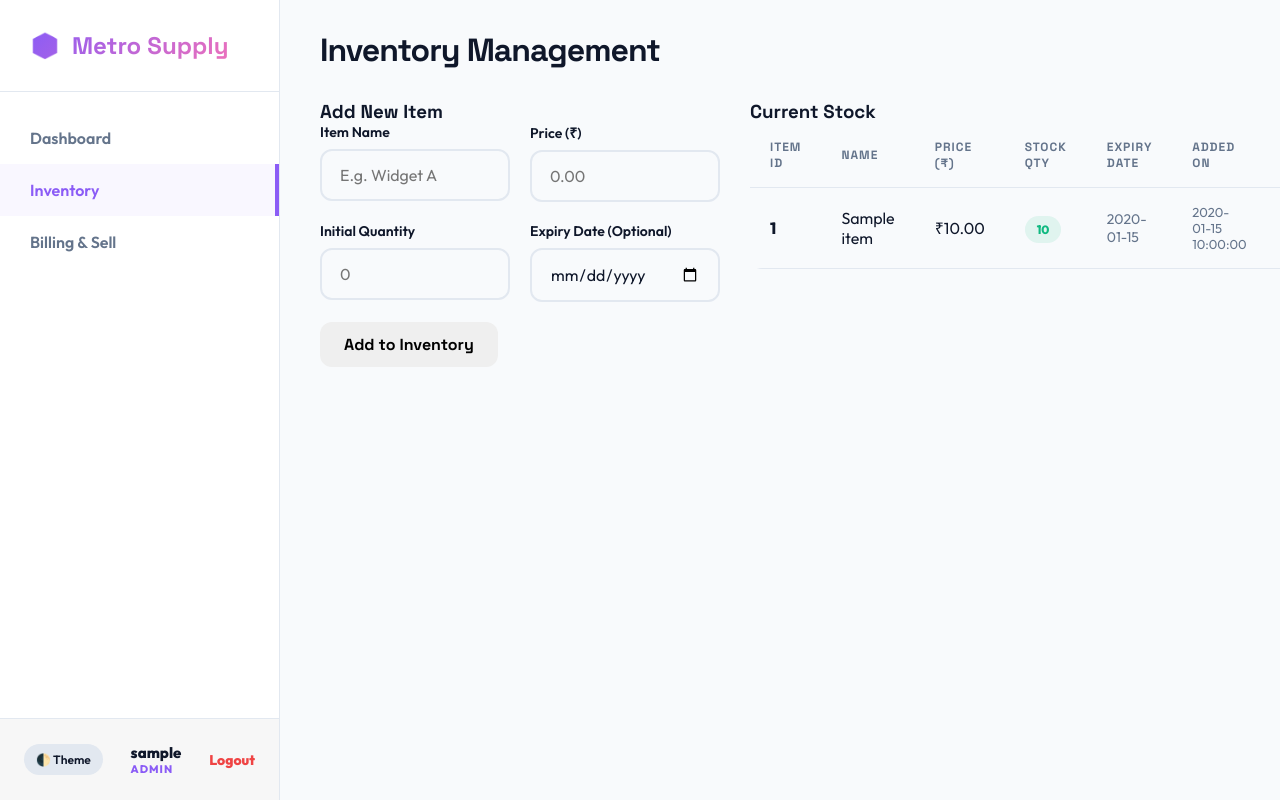
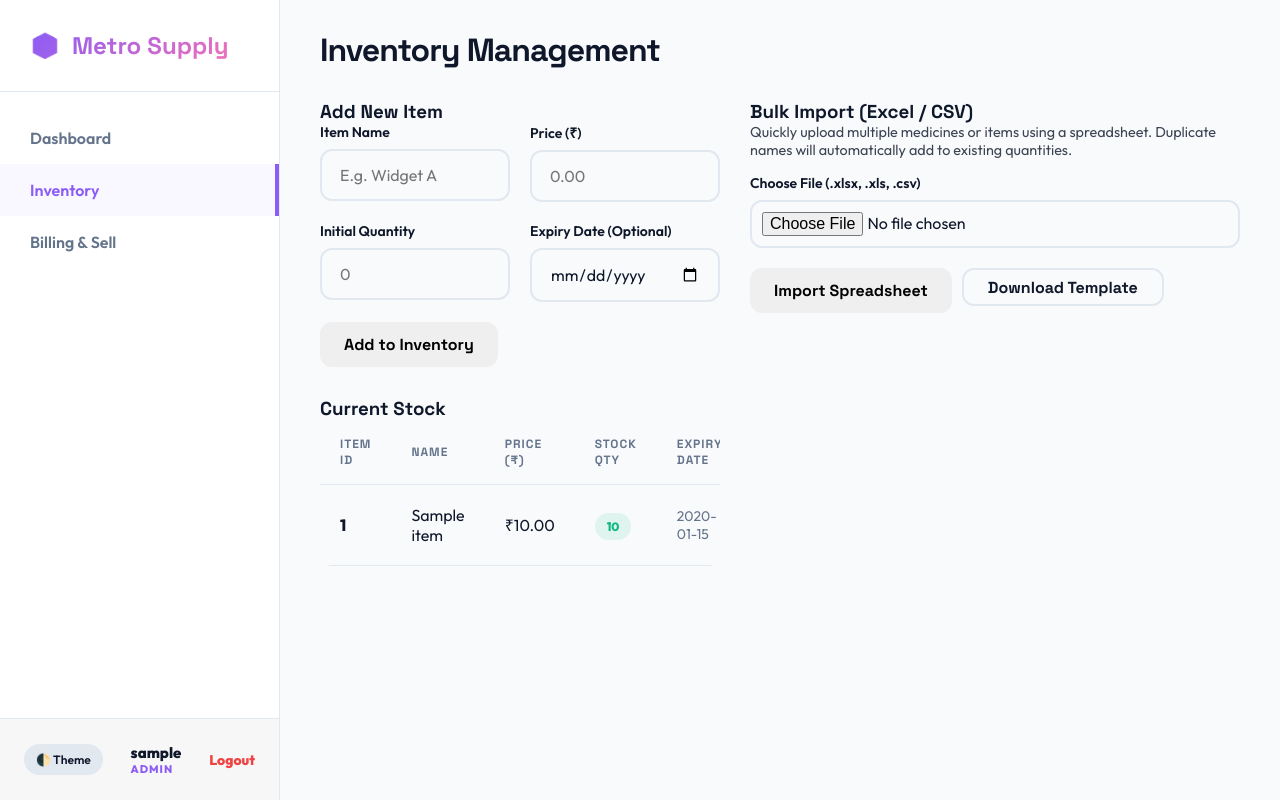
Before and after one commit to ishan1796/Inventory_managment_, a Flask app: page /inventory in a window 1280 px wide; the page is wider, and only the part inside the window is pictured. Run offline with Flask 3, Linux system fonts and the light colour scheme; a user stored in the database is signed in; tables that the repository leaves empty hold one stand-in row (values such as "Sample post").

Commit message:
Implement bulk medicine upload via Excel and CSV with database upsert

```diff
--- a/app.py
+++ b/app.py
@@ -1,8 +1,10 @@
 import os
 import uuid
 import json
+import csv
+import io
 from datetime import datetime, timedelta, date
-from flask import Flask, render_template, request, jsonify, redirect, url_for, flash
+from flask import Flask, render_template, request, jsonify, redirect, url_for, flash, Response
 from werkzeug.security import generate_password_hash, check_password_hash
 from flask_login import LoginManager, login_user, login_required, logout_user, current_user
 from sqlalchemy import func
@@ -356,5 +358,165 @@ def dashboard_data():
         'top_product': top_product
     })
 
+@app.route('/api/download_template')
+@login_required
+def download_template():
+    output = io.StringIO()
+    writer = csv.writer(output)
+    writer.writerow(['Medicine Name', 'Price (INR)', 'Stock Quantity', 'Expiry Date (YYYY-MM-DD)'])
+    writer.writerow(['Paracetamol 650mg', '15.50', '100', '2027-12-31'])
+    writer.writerow(['Amoxicillin 500mg', '85.00', '50', '2026-10-15'])
+    writer.writerow(['Cetirizine 10mg', '5.20', '200', ''])
+
+    response = Response(output.getvalue(), mimetype='text/csv')
+    response.headers['Content-Disposition'] = 'attachment; filename=inventory_template.csv'
+    return response
+
+@app.route('/api/upload_inventory', methods=['POST'])
+@login_required
+def upload_inventory():
+    if 'file' not in request.files:
+        return jsonify({'error': 'No file uploaded'}), 400
+
+    file = request.files['file']
+    if not file or file.filename == '':
+        return jsonify({'error': 'No selected file'}), 400
+
+    filename = file.filename.lower()
+    rows = []
+
+    try:
+        if filename.endswith('.csv'):
+            file_content = file.read().decode('utf-8-sig')
+            csv_data = csv.DictReader(io.StringIO(file_content))
+            for r in csv_data:
+                rows.append(r)
+        elif filename.endswith(('.xlsx', '.xls')):
+            import openpyxl
+            file_content = file.read()
+            wb = openpyxl.load_workbook(io.BytesIO(file_content), data_only=True)
+            sheet = wb.active
+            headers = [cell.value for cell in sheet[1]]
+            if not any(headers):
+                return jsonify({'error': 'Empty Excel sheet'}), 400
+
+            for row_idx in range(2, sheet.max_row + 1):
+                row_values = [sheet.cell(row=row_idx, column=col_idx).value for col_idx in range(1, len(headers) + 1)]
+                if not any(v is not None for v in row_values):
+                    continue
+                row_dict = {headers[i]: row_values[i] for i in range(len(headers)) if headers[i] is not None}
+                rows.append(row_dict)
+        else:
+            return jsonify({'error': 'Unsupported file format. Please upload CSV or Excel (.xlsx/.xls)'}), 400
+    except Exception as e:
+        return jsonify({'error': f'Failed to read file: {str(e)}'}), 400
+
+    if not rows:
+        return jsonify({'error': 'No data rows found in file'}), 400
+
+    added_count = 0
+    updated_count = 0
+    errors = []
+
+    def get_field(row_dict, options):
+        for opt in options:
+            for k in row_dict.keys():
+                if k and k.strip().lower() == opt.lower():
+                    return row_dict[k]
+        return None
+
+    for idx, row in enumerate(rows, start=2):
+        name_val = get_field(row, ['medicine name', 'item name', 'name', 'product name'])
+        price_val = get_field(row, ['price (inr)', 'price', 'list price', 'mrp'])
+        qty_val = get_field(row, ['stock quantity', 'quantity', 'stock qty', 'stock', 'qty'])
+        expiry_val = get_field(row, ['expiry date', 'expiry date (yyyy-mm-dd)', 'expiry'])
+
+        if not name_val or str(name_val).strip() == '':
+            errors.append({'row': idx, 'error': 'Missing medicine/item name'})
+            continue
+
+        name_val = str(name_val).strip()
+
+        if price_val is None or str(price_val).strip() == '':
+            errors.append({'row': idx, 'error': f"Missing price for '{name_val}'"})
+            continue
+        try:
+            price = float(str(price_val).replace('₹', '').replace(',', '').strip())
+            if price < 0:
+                errors.append({'row': idx, 'error': f"Price cannot be negative for '{name_val}'"})
+                continue
+        except ValueError:
+            errors.append({'row': idx, 'error': f"Invalid price format '{price_val}' for '{name_val}'"})
+            continue
+
+        if qty_val is None or str(qty_val).strip() == '':
+            errors.append({'row': idx, 'error': f"Missing quantity for '{name_val}'"})
+            continue
+        try:
+            quantity = int(float(str(qty_val).replace(',', '').strip()))
+            if quantity < 0:
+                errors.append({'row': idx, 'error': f"Quantity cannot be negative for '{name_val}'"})
+                continue
+        except ValueError:
+            errors.append({'row': idx, 'error': f"Invalid quantity format '{qty_val}' for '{name_val}'"})
+            continue
+
+        expiry_date = None
+        if expiry_val and str(expiry_val).strip() != '':
+            expiry_str = str(expiry_val).strip()
+            parsed = False
+            for fmt in ('%Y-%m-%d', '%d-%m-%Y', '%m/%d/%Y', '%Y/%m/%d', '%d/%m/%Y'):
+                try:
+                    if ' ' in expiry_str:
+                        expiry_str = expiry_str.split(' ')[0]
+                    expiry_date = datetime.strptime(expiry_str, fmt).date()
+                    parsed = True
+                    break
+                except ValueError:
+                    continue
+
+            if not parsed and isinstance(expiry_val, (datetime, date)):
+                expiry_date = expiry_val if isinstance(expiry_val, date) else expiry_val.date()
+                parsed = True
+
+            if not parsed:
+                errors.append({'row': idx, 'error': f"Invalid expiry date format '{expiry_val}' for '{name_val}'. Use YYYY-MM-DD."})
+                continue
+
+        try:
+            existing_item = Item.query.filter(func.lower(Item.name) == func.lower(name_val)).first()
+            if existing_item:
+                existing_item.price = price
+                existing_item.quantity += quantity
+                if expiry_date:
+                    existing_item.expiry_date = expiry_date
+                updated_count += 1
+            else:
+                item_id = f"ITM-{str(uuid.uuid4())[:8].upper()}"
+                new_item = Item(
+                    item_id=item_id,
+                    name=name_val,
+                    price=price,
+                    quantity=quantity,
+                    expiry_date=expiry_date
+                )
+                db.session.add(new_item)
+                added_count += 1
+        except Exception as db_err:
+            errors.append({'row': idx, 'error': f"Database save error: {str(db_err)}"})
+
+    try:
+        db.session.commit()
+    except Exception as commit_err:
+        db.session.rollback()
+        return jsonify({'error': f"Failed to save changes: {str(commit_err)}"}), 500
+
+    return jsonify({
+        'success': True,
+        'added': added_count,
+        'updated': updated_count,
+        'errors': errors
+    })
+
 if __name__ == '__main__':
     app.run(debug=True, port=5000)
--- a/requirements.txt
+++ b/requirements.txt
@@ -3,3 +3,4 @@ flask-sqlalchemy
 flask-login
 werkzeug
 psycopg2-binary
+openpyxl
--- a/static/js/main.js
+++ b/static/js/main.js
@@ -64,6 +64,76 @@ document.addEventListener('DOMContentLoaded', () => {
                 alert('Request failed');
             }
         });
+
+        // Bulk Upload Form Submit
+        const bulkUploadForm = document.getElementById('bulk-upload-form');
+        if (bulkUploadForm) {
+            // Add style for keyframes animation if not present
+            if (!document.getElementById('spinner-keyframes')) {
+                const style = document.createElement('style');
+                style.id = 'spinner-keyframes';
+                style.innerHTML = `@keyframes spin { 0% { transform: rotate(0deg); } 100% { transform: rotate(360deg); } }`;
+                document.head.appendChild(style);
+            }
+
+            bulkUploadForm.addEventListener('submit', async (e) => {
+                e.preventDefault();
+                const fileInput = document.getElementById('bulk-file-input');
+                const resultDiv = document.getElementById('bulk-upload-result');
+
+                if (!fileInput.files || fileInput.files.length === 0) {
+                    alert('Please select a file to upload.');
+                    return;
+                }
+
+                const formData = new FormData();
+                formData.append('file', fileInput.files[0]);
+
+                resultDiv.style.display = 'block';
+                resultDiv.style.background = 'rgba(255, 255, 255, 0.1)';
+                resultDiv.style.color = 'var(--text-color)';
+                resultDiv.innerHTML = '<div style="margin-right:10px; display:inline-block; width:12px; height:12px; border:2px solid var(--primary-color); border-radius:50%; border-top-color:transparent; animation:spin 1s linear infinite; vertical-align:middle;"></div> Processing spreadsheet...';
+
+                try {
+                    const res = await fetch('/api/upload_inventory', {
+                        method: 'POST',
+                        body: formData
+                    });
+                    const data = await res.json();
+
+                    if (res.ok) {
+                        let html = `<p style="font-weight:bold; color:#4caf50; margin-bottom:5px;">✓ Import Complete!</p>`;
+                        html += `<p style="margin:2px 0;">Added: <strong>${data.added}</strong> new items</p>`;
+                        html += `<p style="margin:2px 0;">Updated: <strong>${data.updated}</strong> existing items</p>`;
+
+                        if (data.errors && data.errors.length > 0) {
+                            html += `<div style="margin-top:10px; border-top:1px solid rgba(255,255,255,0.1); padding-top:5px;">`;
+                            html += `<p style="font-weight:bold; color:#ff9800; margin-bottom:5px;">Warnings (${data.errors.length} rows skipped):</p>`;
+                            html += `<ul style="max-height:100px; overflow-y:auto; padding-left:15px; margin:0; font-size:0.85rem; color:#ffb74d;">`;
+                            data.errors.forEach(err => {
+                                html += `<li>Row ${err.row}: ${err.error}</li>`;
+                            });
+                            html += `</ul></div>`;
+                        }
+
+                        resultDiv.style.background = 'rgba(76, 175, 80, 0.1)';
+                        resultDiv.style.border = '1px solid rgba(76, 175, 80, 0.3)';
+                        resultDiv.innerHTML = html;
+                        bulkUploadForm.reset();
+                        fetchInventory();
+                    } else {
+                        resultDiv.style.background = 'rgba(244, 67, 54, 0.1)';
+                        resultDiv.style.border = '1px solid rgba(244, 67, 54, 0.3)';
+                        resultDiv.innerHTML = `<p style="color:#f44336; font-weight:bold; margin:0;">Error: ${data.error}</p>`;
+                    }
+                } catch (err) {
+                    console.error(err);
+                    resultDiv.style.background = 'rgba(244, 67, 54, 0.1)';
+                    resultDiv.style.border = '1px solid rgba(244, 67, 54, 0.3)';
+                    resultDiv.innerHTML = `<p style="color:#f44336; font-weight:bold; margin:0;">Upload failed. Server connection error.</p>`;
+                }
+            });
+        }
 
         // Edit Item Form Submit
         document.getElementById('edit-item-form').addEventListener('submit', async (e) => {
--- a/templates/inventory.html
+++ b/templates/inventory.html
@@ -29,6 +29,26 @@
             </div>
             <button type="submit" class="btn btn-primary">Add to Inventory</button>
         </form>
+    </div>
+
+    <div class="card bulk-upload-section">
+        <h3 class="card-title">Bulk Import (Excel / CSV)</h3>
+        <p class="section-desc" style="opacity: 0.8; font-size: 0.9rem; margin-bottom: 15px;">
+            Quickly upload multiple medicines or items using a spreadsheet. Duplicate names will automatically add to existing quantities.
+        </p>
+        <form id="bulk-upload-form" class="unified-form" enctype="multipart/form-data">
+            <div class="form-group">
+                <label>Choose File (.xlsx, .xls, .csv)</label>
+                <input type="file" id="bulk-file-input" accept=".csv, .xlsx, .xls" required class="form-input" style="padding: 10px;">
+            </div>
+            <div class="btn-group" style="display: flex; gap: 10px; margin-top: 15px; flex-wrap: wrap;">
+                <button type="submit" class="btn btn-primary">Import Spreadsheet</button>
+                <a href="/api/download_template" class="btn btn-secondary" style="text-decoration: none; text-align: center; display: inline-flex; align-items: center; justify-content: center; height: 38px;">Download Template</a>
+            </div>
+        </form>
+        <div id="bulk-upload-result" style="margin-top: 15px; display: none; padding: 12px; border-radius: 8px; font-size: 0.95rem;">
+            <!-- Upload status inserted via JS -->
+        </div>
     </div>
 
     <div class="card inventory-list-section">
```
